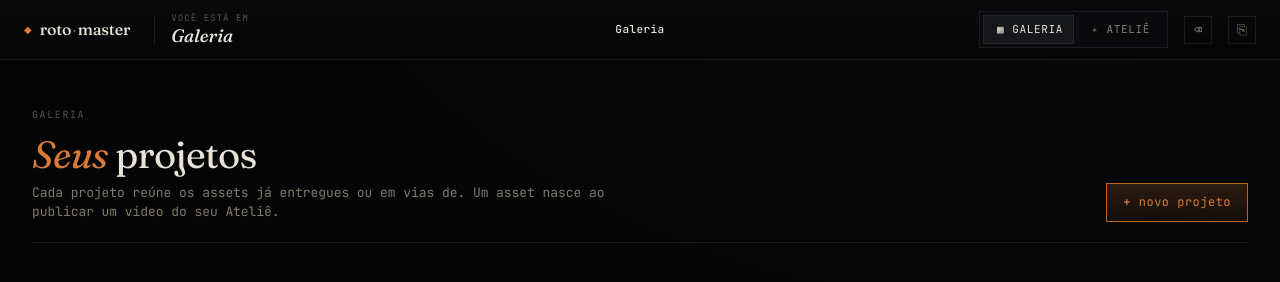
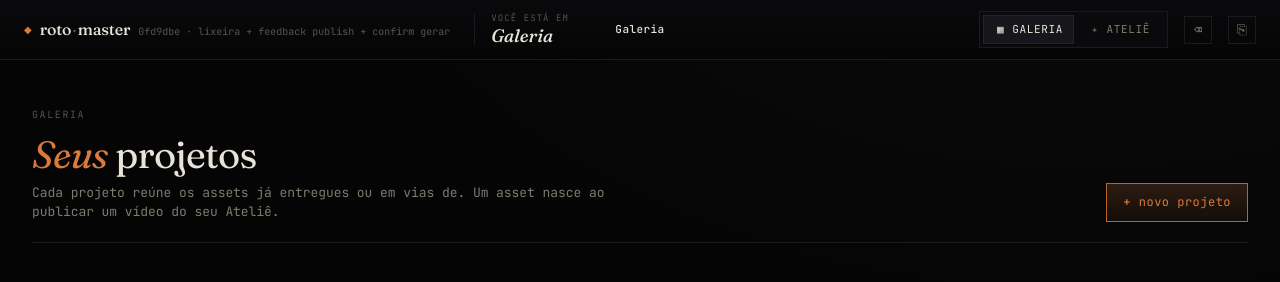
Before and after one commit to mr-velvet/roto-master, a website with bundled scripts: page public/index.html in a window 1280 px wide. Built offline with nearby package versions, Linux system fonts and the light colour scheme; files whose address does not match are found by name.

Commit message:
feat: badge de versão no header (sha + label do deploy)
Permite confirmar visualmente se o deploy chegou na prod. Lê
/version.json (arquivo estático) e exibe sha + label abaixo do logo.
Cada commit que vai pra prod atualiza esse arquivo manualmente.

Co-Authored-By: Claude Opus 4.7 (1M context) <noreply@anthropic.com>

```diff
--- a/public/index.html
+++ b/public/index.html
@@ -34,6 +34,7 @@
       <div class="brand">
         <span class="brand-mark">◆</span>
         <span class="brand-name">roto<span class="brand-sep">·</span>master</span>
+        <span class="brand-version" data-bind="brand-version" title="versão em produção" hidden></span>
       </div>
       <div class="space-label">
         <span class="space-label-here">você está em</span>
--- a/public/js/main.js
+++ b/public/js/main.js
@@ -43,6 +43,24 @@ document.addEventListener('click', (e) => {
   if (!e.target.closest('[data-action="goto-trash"]')) return;
   navigateTrash();
 });
+
+// Versão em produção: lê /version.json (arquivo estático servido pelo
+// express.static). Cada commit que vai pra prod atualiza esse arquivo.
+// Bypass de cache via query string com timestamp.
+(async () => {
+  try {
+    const r = await fetch('/version.json?t=' + Date.now(), { cache: 'no-store' });
+    if (!r.ok) return;
+    const v = await r.json();
+    const $v = document.querySelector('[data-bind="brand-version"]');
+    if (!$v || !v.sha) return;
+    const sha = String(v.sha).slice(0, 7);
+    $v.textContent = v.label ? `${sha} · ${v.label}` : sha;
+    $v.removeAttribute('hidden');
+  } catch (e) {
+    // silencioso — versão é cosmética
+  }
+})();
 
 function showHomeScreen() {
   setSpace('galeria', 'home');
--- a/public/styles.css
+++ b/public/styles.css
@@ -203,6 +203,15 @@ body[data-space="atelie"] .chrome {
 }
 .brand-name { color: var(--paper); letter-spacing: -0.01em; }
 .brand-sep { color: var(--paper-4); margin: 0 1px; }
+.brand-version {
+  font-family: var(--font-mono, ui-monospace, monospace);
+  font-size: 10px;
+  font-weight: 400;
+  color: var(--paper);
+  opacity: 0.35;
+  letter-spacing: 0;
+  user-select: text;
+}
 
 /* indicador "você está em" — evolução da metáfora dos dois espaços */
 .space-label {
--- /dev/null
+++ b/public/version.json
@@ -0,0 +1 @@
+{ "sha": "0fd9dbe", "label": "lixeira + feedback publish + confirm gerar" }
```
